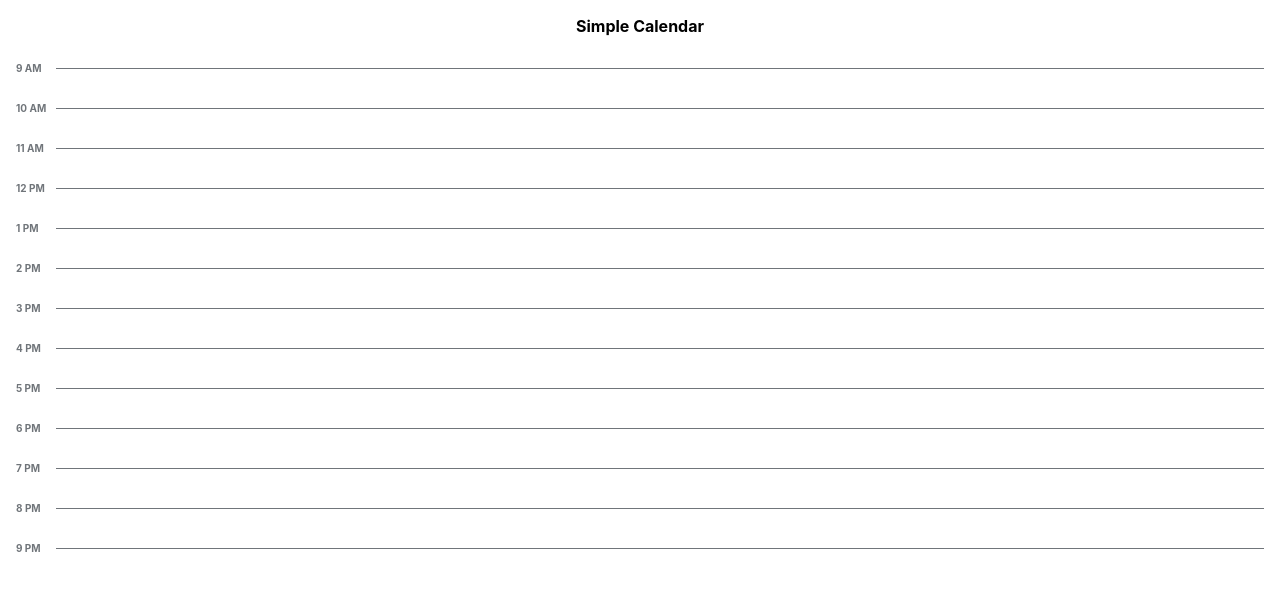
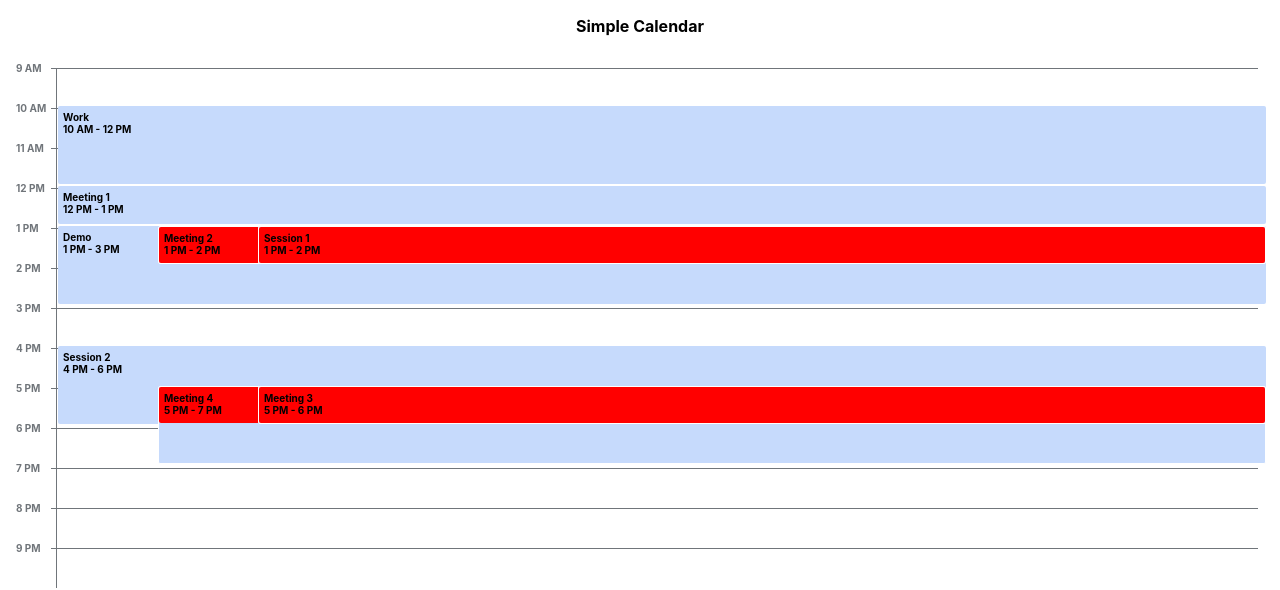
Before and after one commit to vinay-thallam/simple-calendar, a React (Create React App) app: page / in a window 1280 px wide. Shown: the top 590 px of the page. Built offline with nearby package versions, Linux system fonts and the light colour scheme.

Commit message:
render events on calendar

```diff
--- a/src/components/Calendar/Calendar.tsx
+++ b/src/components/Calendar/Calendar.tsx
@@ -1,13 +1,24 @@
 import React, { FC } from 'react'
+import { useEventGroups } from 'providers/EventGroupsProvider'
 import { DayView } from './DayView'
 import { EventGroup } from './EventGroup'
 import './styles.css'
 
-export const Calendar: FC = () => (
+export const Calendar: FC = () => {
+  const { eventGroups } = useEventGroups()
+
+  console.log('eventGroups', eventGroups)
+  return (
     <>
       <header className="header">Simple Calendar</header>
       <main className="main">
         <DayView />
+        <section className="events-container">
+          {eventGroups.map((group, index) => (
+            <EventGroup key={index} group={group} />
+          ))}
+        </section>
       </main>
     </>
   )
+}
--- a/src/components/Calendar/Event.tsx
+++ b/src/components/Calendar/Event.tsx
@@ -1,3 +1,52 @@
-import React from 'react'
+/* eslint-disable */
+import React, { FC, CSSProperties } from 'react'
+import { useEventGroups } from 'providers/EventGroupsProvider'
+import { convertTo12HrFormat } from './utils'
+import { Event as EventT } from 'types'
 
-export const Event = () => <div>Test</div>
+const HOUR_SIZE = 40
+
+type EventProps = {
+  event: EventT
+  groupIndex: number
+}
+
+export const Event: FC<EventProps> = ({ event, groupIndex }) => {
+  const { deleteEvent } = useEventGroups()
+  const eventDuration = event.toHour - event.fromHour
+
+  const eventStyles: CSSProperties = {
+    border: event.overlapHours ? '1px solid white' : 'none',
+    height: HOUR_SIZE * eventDuration - 2,
+    width: window.innerWidth - (72 + 100 * groupIndex),
+    top: HOUR_SIZE * (event.fromHour - 9),
+    left: 100 * groupIndex,
+  }
+
+  const overlapPortionStyles: CSSProperties = {
+    height: event.overlapHours ? HOUR_SIZE * event.overlapHours - 4 : 0,
+    width: window.innerWidth - (74 + 100 * groupIndex),
+  }
+
+  return (
+    <div className="event" style={eventStyles}>
+      {event.overlapHours ? (
+        <div className="overlap-portion" style={overlapPortionStyles}>
+          <EventDetail event={event} />
+        </div>
+      ) : (
+        <EventDetail event={event} />
+      )}
+    </div>
+  )
+}
+
+const EventDetail: FC<{ event: EventT }> = ({ event }) => (
+  <div className="event-title">
+    <div>{event.title}</div>
+    <div>
+      {convertTo12HrFormat(event.fromHour)} -{' '}
+      {convertTo12HrFormat(event.toHour)}
+    </div>
+  </div>
+)
--- a/src/components/Calendar/EventGroup.tsx
+++ b/src/components/Calendar/EventGroup.tsx
@@ -1,3 +1,18 @@
-import React from 'react'
+import React, { FC } from 'react'
+import { Event as EventT } from 'types'
+import { Event } from './Event'
 
-export const EventGroup = () => <div>Test</div>
+type EventGroupProps = { group: Array<EventT> }
+
+// eslint-disable-next-line
+export const EventGroup: FC<EventGroupProps> = ({ group }) => {
+  console.log('group', group)
+  return (
+    <>
+      {/* eslint-disable-next-line */}
+      {group.map((event, index) => (
+        <Event key={event.id} event={event} groupIndex={index} />
+      ))}
+    </>
+  )
+}
--- a/src/components/Calendar/styles.css
+++ b/src/components/Calendar/styles.css
@@ -31,9 +31,45 @@
 
 .hour-rules {
   flex-grow: 1;
+  border-left: 1px solid #70757a;
 }
 
 .hour-rule {
   height: 40px;
   border-top: 1px solid #70757a;
+  position: relative;
+  left: -6px;
 }
+
+.events-container {
+  position: absolute;
+  top: 66px;
+  left: 58px;
+  width: calc(100% - 72px);
+}
+.event {
+  position: absolute;
+  background-color: rgb(198, 218, 252);
+  border-radius: 2px;
+  cursor: pointer;
+}
+
+.event:hover {
+  box-shadow: -2px 2px 11px 0px rgba(102, 69, 69, 0.83);
+  -webkit-box-shadow: -2px 2px 11px 0px rgba(102, 69, 69, 0.83);
+  -moz-box-shadow: -2px 2px 11px 0px rgba(102, 69, 69, 0.83);
+}
+
+.overlap-portion {
+  background-color: red;
+  position: absolute;
+  top: 0;
+  border-radius: 2px;
+}
+
+.event-title {
+  font-size: 10px;
+  font-weight: bold;
+  margin-top: 5px;
+  margin-left: 5px;
+}
--- a/src/providers/EventGroupsProvider.tsx
+++ b/src/providers/EventGroupsProvider.tsx
@@ -24,8 +24,10 @@ export const EventGroupsProvider: FC = ({ children }) => {
   }, [])
 
   useEffect(() => {
-    const eventGroups = groupOverlappingEvents(events)
-    setEventGroups(eventGroups)
+    if (events.length) {
+      const eventGroups = groupOverlappingEvents(events)
+      setEventGroups(eventGroups)
+    }
   }, [events])
 
   const deleteEvent = (id: number) => {
```
Lines whose indentation alone changed are shown as unchanged.
